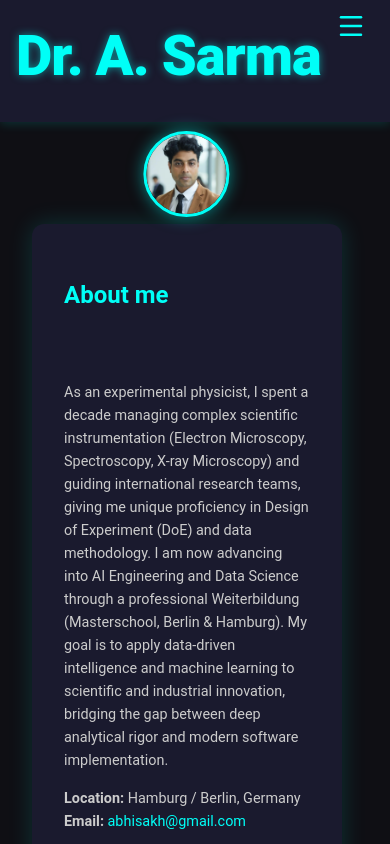
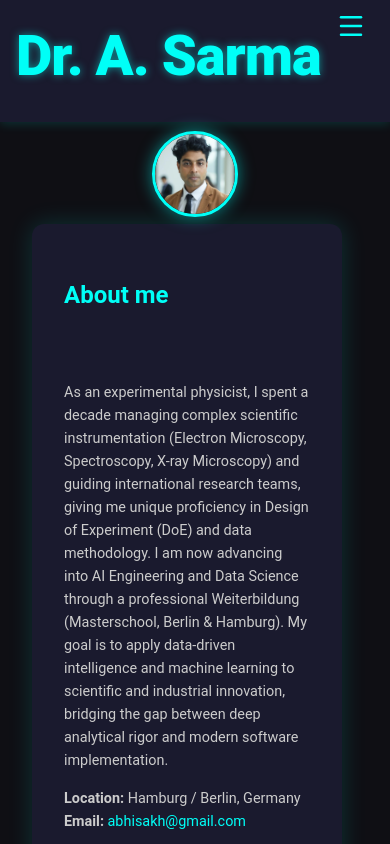
Before and after one commit to abhisakh/Advance_Portfolio, a React (Vite) app in the folder portfolio/: page /about in a window 390 px wide. Shown: the top 844 px of the page. Built offline with nearby package versions, Linux system fonts and the light colour scheme.

Commit message:
Added @media in profile.css transform: translate(-50%,50%)

```diff
--- a/portfolio/src/styles/profile.css
+++ b/portfolio/src/styles/profile.css
@@ -48,7 +48,7 @@
   .profile-image-top-left {
     top: calc(var(--navbar-height) - 10.5rem);
     left: 50%;
-    transform: translate(-60%,50%);
+    transform: translate(-50%,50%);
     /* transform: translateY(50%); */
     width: 80px;
     height: 80px;
```
